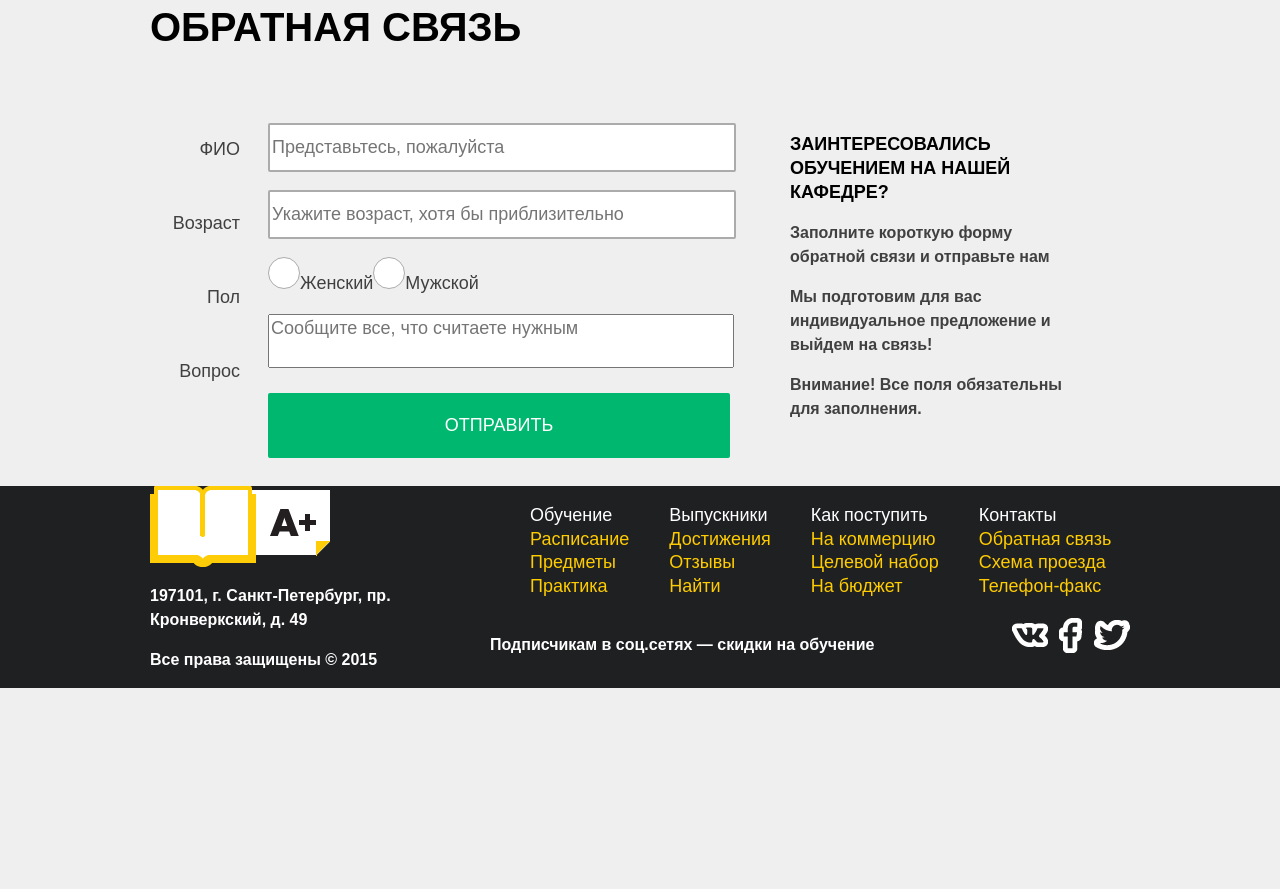
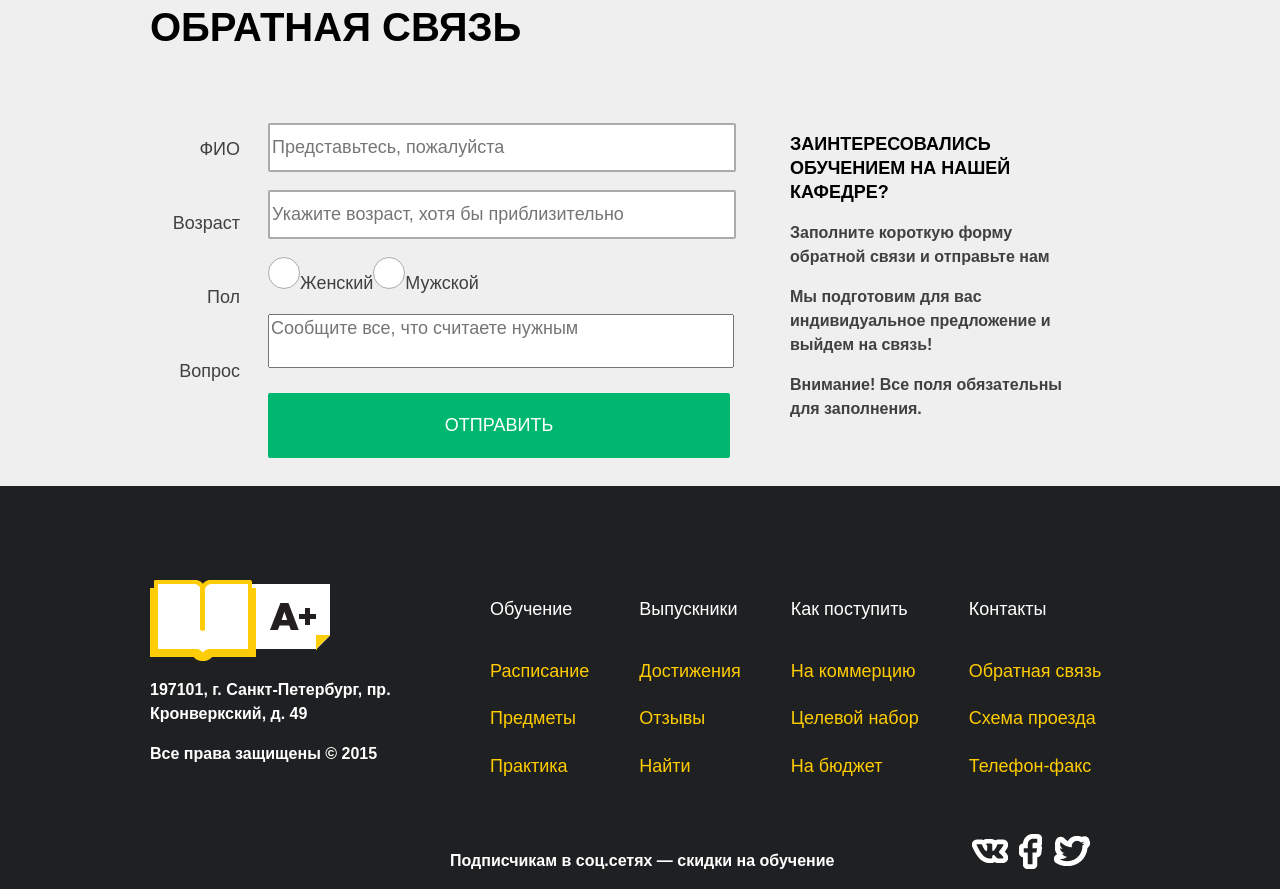
Before and after one commit to AlexandraVF/A-plus, a plain HTML site: page index.html in a window 1280 px wide. Shown: the part 1571-2460 px from the top of the page. Before the commit the page ends 2259 px from the top, so only its background shows below. Drawn offline with Linux system fonts and the light colour scheme.

Commit message:
Стили для футера (отступы)

```diff
--- a/css/style.css
+++ b/css/style.css
@@ -320,6 +320,7 @@ footer p{
 .footer-left {
   width: 300px;
   float: left;
+  margin-top: 94px;
 }
 
 .footer-logo {
@@ -331,15 +332,19 @@ footer p{
 
 .footer-right {
   float: right;
-  width: 640px;
+  width: 680px;
+  margin-top: 94px;
 }
 
 .footer-menu nav{
   float: left;
+  margin-right: 10px;
+  margin-bottom: 30px;
 }
 
 .footer-menu li{
   list-style: none;
+  margin-bottom: 24px;
  }
 
 .footer-menu a{
@@ -348,6 +353,7 @@ footer p{
 
 .footer-menu li:first-child{
   color: #fff;
+  margin-bottom: 38px;
 }
 
 .social-btn a{
```
